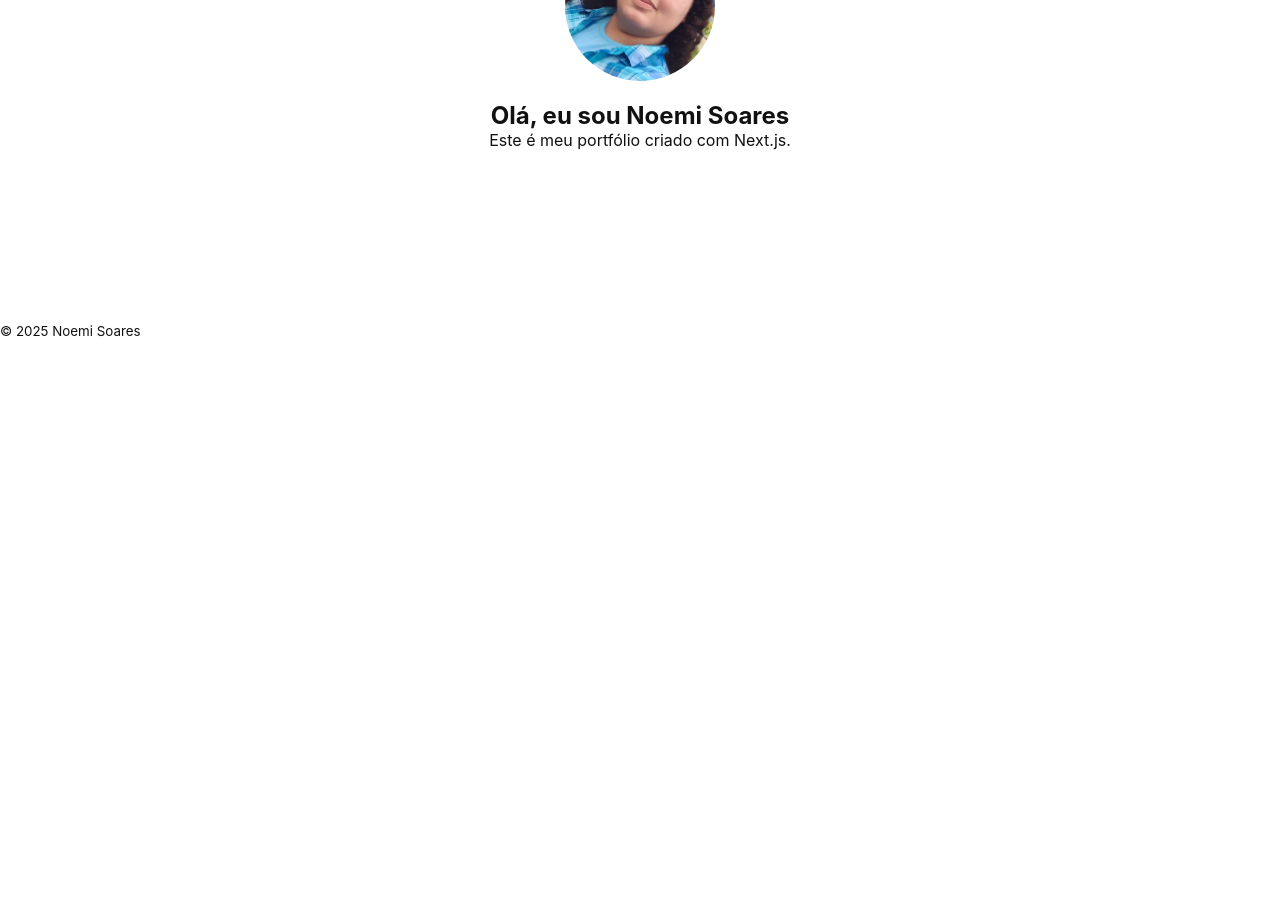
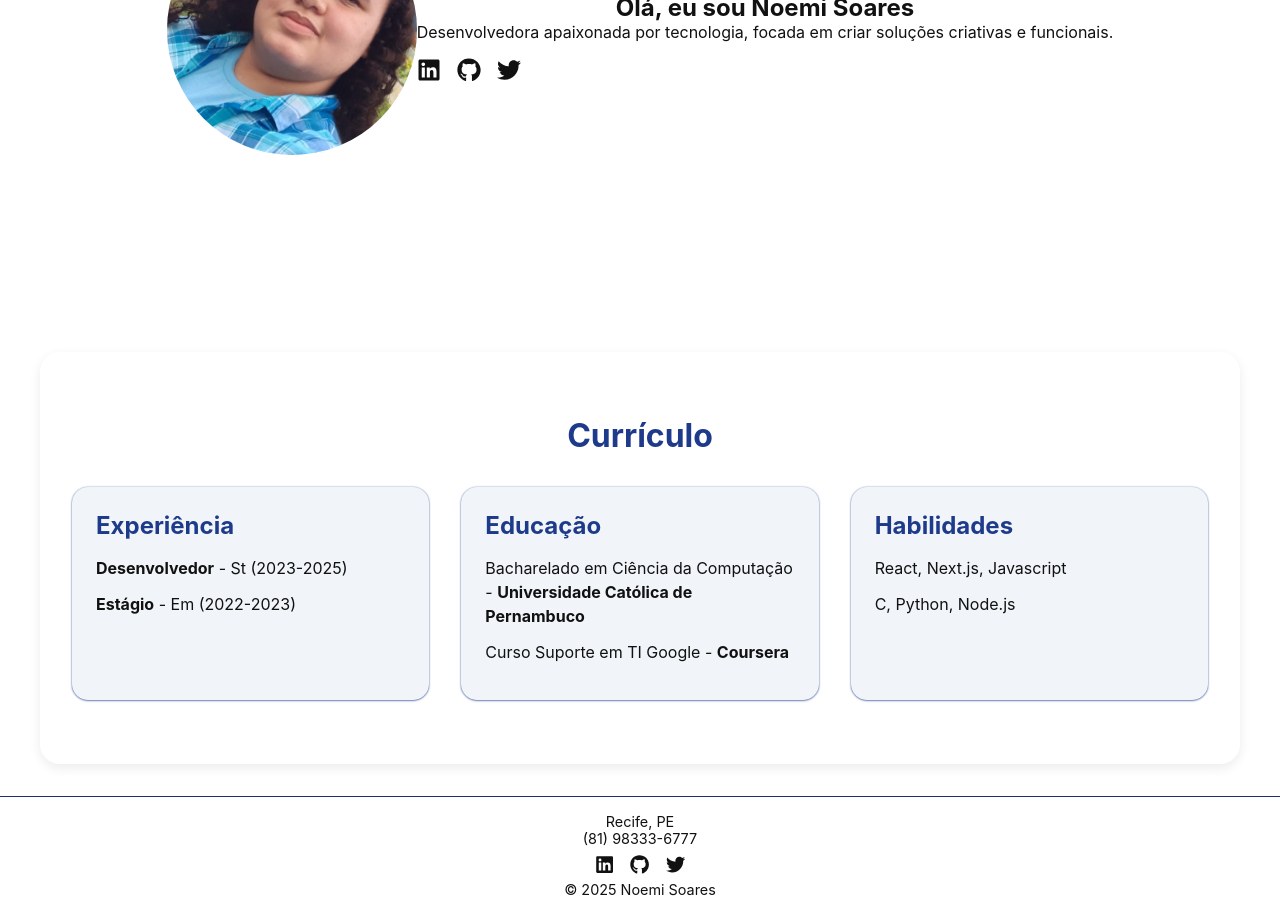
Before and after one commit to noemisoares/noemi-portfolio, a Next.js app in the folder my-portfolio/: page / in a window 1280 px wide. Shown: the part 320-1234 px from the top of the page. Before the commit the page ends 800 px from the top, so only its background shows below. Built offline with nearby package versions, Linux system fonts and the light colour scheme.

Commit message:
adição de um footer, area de curriculo, icons de redes sociais

```diff
--- a/my-portfolio/app/layout.js
+++ b/my-portfolio/app/layout.js
@@ -11,12 +11,16 @@ export const metadata = {
 export default function RootLayout({ children }) {
   return (
     <html lang="pt-BR">
+      <head>
+        <meta charSet="utf-8" />
+        <meta
+          name="viewpoint"
+          content="width=device-width, initial-scale=1, shrink-to-fit=no"
+        />
+      </head>
       <body>
         <Header />
         <main style={{ paddingTop: "80px" }}>{children}</main>
-        <footer className="site-footer">
-          <small>© {new Date().getFullYear()} Noemi Soares</small>
-        </footer>
       </body>
     </html>
   );
--- a/my-portfolio/app/page.js
+++ b/my-portfolio/app/page.js
@@ -1,22 +1,33 @@
 import Image from "next/image";
 import styles from "./page.module.css";
+import { Social } from "@/components/Social";
+import { Footer } from "@/components/Footer";
+import { Resume } from "@/components/Resume";
 
 export default function Home() {
   return (
+    <main className={styles.main}>
       <section className={styles.hero}>
-      <div className={styles.content}>
+        <div className={styles.imageContainer}>
           <Image
             src="/me.png"
             alt="Foto de Noemi Soares"
-          width={150}
-          height={150}
+            width={250}
+            height={250}
             className={styles.avatar}
           />
+        </div>
+        <div className={styles.textContainer}>
           <h2>Olá, eu sou Noemi Soares</h2>
           <p>
-          Este é meu portfólio criado com Next.js.
+            Desenvolvedora apaixonada por tecnologia, focada em criar soluções
+            criativas e funcionais.
           </p>
+          <Social />
         </div>
       </section>
+     <Resume />
+      <Footer />
+    </main>
   );
 }
--- /dev/null
+++ b/my-portfolio/components/Footer.js
@@ -0,0 +1,14 @@
+import styles from "./components.module.css";
+import { Social } from "./Social";
+
+export function Footer() {
+  return (
+    <footer className={styles.footer}>
+      <p> Recife, PE</p>
+      <p> (81) 98333-6777</p>
+      <Social className={styles.socialsFooter} />
+
+      <p>&copy; {new Date().getFullYear()} Noemi Soares</p>
+    </footer>
+  );
+}
--- /dev/null
+++ b/my-portfolio/components/Resume.js
@@ -0,0 +1,38 @@
+import styles from "./components.module.css";
+
+export function Resume() {
+  return (
+    <section className={styles.resume}>
+      <h2>Currículo</h2>
+      <div className={styles.resumeGrid}>
+        <div className={styles.card}>
+          <h3>Experiência</h3>
+          <ul>
+            <li>
+              <strong>Desenvolvedor</strong> - St
+              (2023-2025)
+            </li>
+            <li>
+              <strong>Estágio</strong> - Em
+              (2022-2023)
+            </li>
+          </ul>
+        </div>
+        <div className={styles.card}>
+          <h3>Educação</h3>
+          <ul>
+            <li>Bacharelado em Ciência da Computação - <strong>Universidade Católica de Pernambuco</strong></li>
+            <li>Curso Suporte em TI Google - <strong>Coursera</strong></li>
+          </ul>
+        </div>
+        <div className={styles.card}>
+          <h3>Habilidades</h3>
+          <ul>
+            <li>React, Next.js, Javascript</li>
+            <li>C, Python, Node.js</li>
+          </ul>
+        </div>
+      </div>
+    </section>
+  );
+}
--- /dev/null
+++ b/my-portfolio/components/Social.js
@@ -0,0 +1,20 @@
+"use client";
+
+import { FaLinkedin, FaGithub, FaTwitter } from "react-icons/fa";
+import styles from "./components.module.css";
+
+export function Social({ className }) {
+  return (
+    <div className={`${styles.socials} ${className || ""}`}>
+      <a href="https://linkedin.com" target="_blank" rel="noopener noreferrer">
+        <FaLinkedin />
+      </a>
+      <a href="https://github.com" target="_blank" rel="noopener noreferrer">
+        <FaGithub />
+      </a>
+      <a href="https://twitter.com" target="_blank" rel="noopener noreferrer">
+        <FaTwitter />
+      </a>
+    </div>
+  );
+}
--- /dev/null
+++ b/my-portfolio/components/components.module.css
@@ -0,0 +1,89 @@
+.socials {
+  display: flex;
+  gap: 1rem;
+  margin-top: 1rem;
+}
+
+.socials a {
+  font-size: 1.5rem;
+  color: var(--text);
+  transition: transform 0.2s ease, color 0.2s ease;
+}
+
+.socials a:hover {
+  transform: scale(1.2);
+  color: var(--primary);
+}
+
+.footer {
+  text-align: center;
+  padding: 1rem;
+  font-size: 0.9rem;
+  color: var(--text);
+  border-top: 1px solid var(--secondary);
+  margin-top: 2rem;
+}
+
+.socialsFooter a {
+  font-size: 1.2rem;
+}
+
+.socialsFooter {
+  display: flex;
+  justify-content: center;
+  align-items: center;
+  gap: 1rem;
+  margin: 0.5rem 0 2px 0;
+}
+
+.resume {
+  padding: 4rem 2rem;
+  background: var(--bg);
+  border-radius: 20px;
+  margin: 2rem auto;
+  max-width: 1200px;
+  box-shadow: 0 4px 12px rgba(0, 0, 0, 0.08);
+}
+
+.resume h2 {
+  text-align: center;
+  font-size: 2rem;
+  margin-bottom: 2rem;
+  color: var(--primary);
+}
+
+.resumeGrid {
+  display: grid;
+  grid-template-columns: repeat(auto-fit, minmax(280px, 1fr));
+  gap: 2rem;
+}
+
+.card {
+  background: var(--header-bg);
+  border-radius: 16px;
+  padding: 1.5rem;
+  box-shadow: 0 0.5px 2px var(--primary);
+  transition: transform 0.2s ease, background 0.3s ease, color 0.3s ease;
+  color: var(--text);
+}
+
+.card:hover {
+  transform: translateY(-4px);
+}
+
+.card h3 {
+  font-size: 1.5rem;
+  margin-bottom: 1rem;
+  color: var(--primary);
+}
+
+.card ul {
+  list-style: none;
+  padding: 0;
+}
+
+.card li {
+  margin-bottom: 0.75rem;
+  line-height: 1.5;
+  color: var(--text);
+}
```
Also changed, not shown: my-portfolio/package.json (+4 -3 lines), 1 other file (tests, documents, lock files or other folders). Lines whose indentation alone changed are shown as unchanged.
